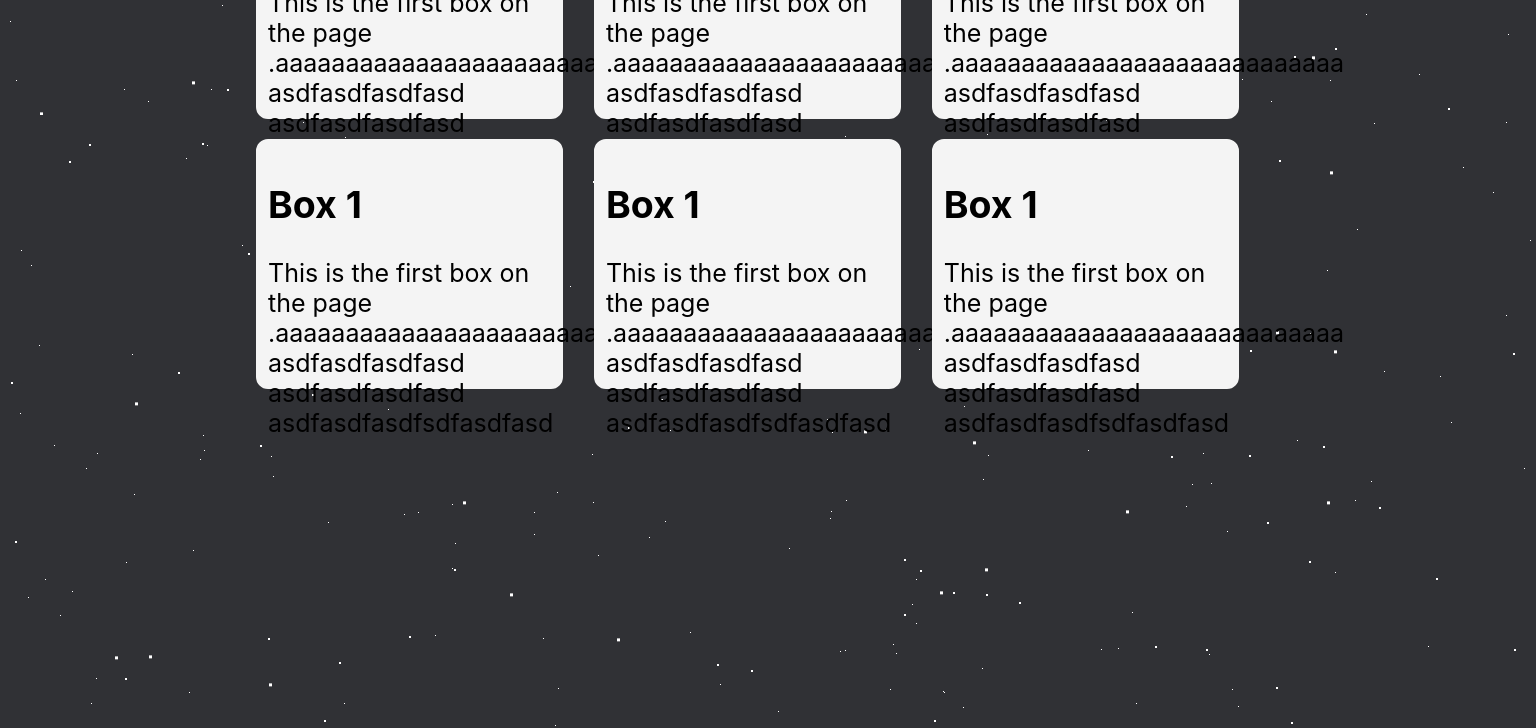
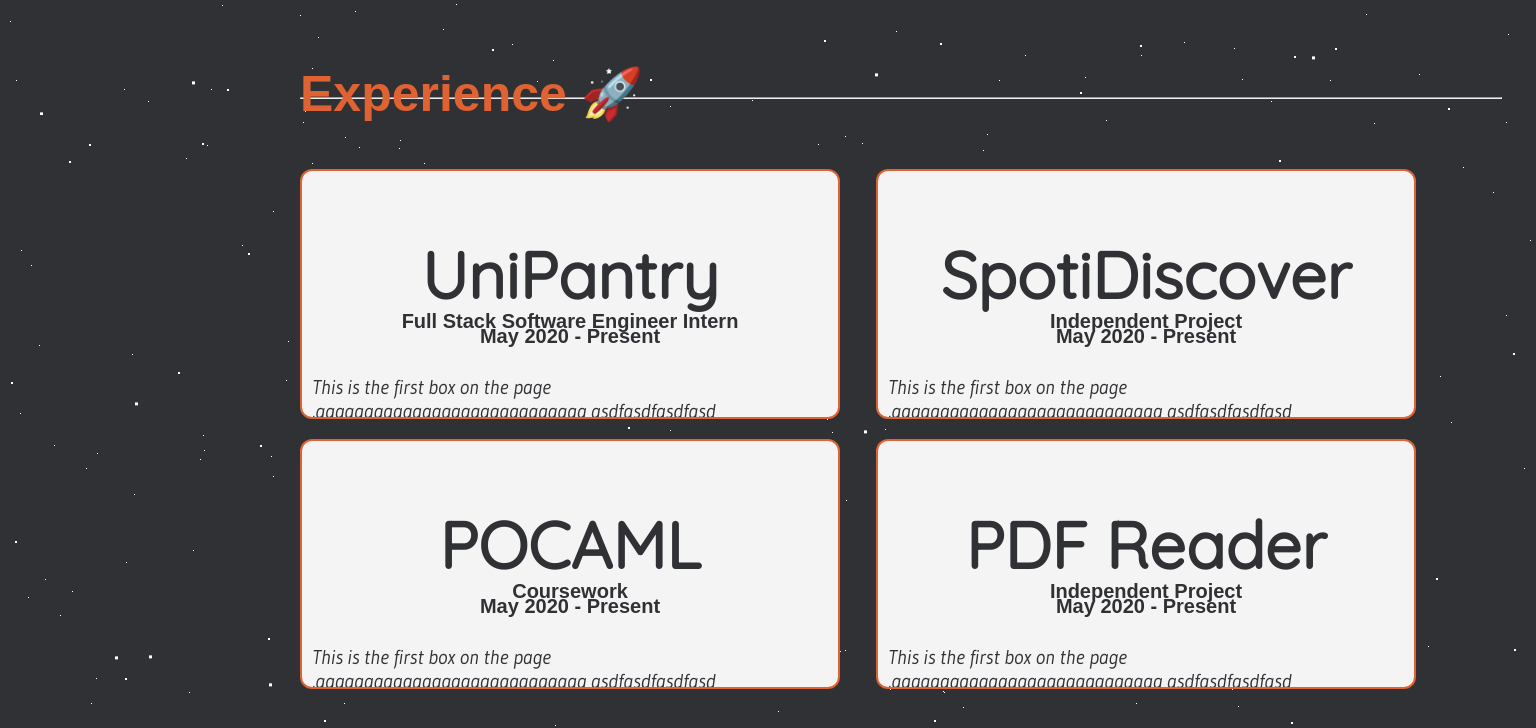
Before and after one commit to williammlee/aboutme, a React (Create React App) app: page / in a window 1280 px wide. Shown: the part 1780-2508 px from the top of the page, 1536 px wide, since content can reach past the window. Built offline with nearby package versions, Linux system fonts and the light colour scheme; a web font is replaced by a local one.

Commit message:
fixed headline division and padding issues

```diff
--- a/src/components/experience/Experience.css
+++ b/src/components/experience/Experience.css
@@ -1,17 +1,20 @@
 .container {
-  width: 80%;
+  width: 100%;
 
 }
 .expandable-boxes {
   position: relative;
+  width: 1200px;
+
 }
 .expandable-box {
-  width: 30%;
+  width: 45%;
   height: 250px;
   float: left;
   margin: 0 3% 20px 0;
   border: 2px solid #f4f4f4;
   border-radius: 12px;
+  border-color: #de6232;
   background-color: #f4f4f4;
   padding: 10px;
   box-sizing: border-box;
@@ -20,11 +23,12 @@
   -o-transition: all 0.3s ease-in-out;
   -ms-transition: all 0.3s ease-in-out;
   transition: all 0.3s ease-in-out;
+  overflow: hidden;
 }
 .expandable-box.open {
   border-color: #de6232;
-  width: 100%;
-  height: 180px;
+  width: 1200px;
+  height: 100%;
   margin: 0;
 }
 .expandable-box.out {
@@ -36,3 +40,31 @@
   margin: 0;
   opacity: 0;
 }
+
+.expandable-box h2{
+  font-family: 'Quicksand', sans-serif;
+  font-size: 65px;
+  font-weight: 800;
+  text-align: center;
+  margin-bottom: -25px;
+  color: #303135;
+}
+.expandable-box h3{
+  font-family: 'NTR', sans-serif;
+  font-size: 20px;
+  text-align: center;
+  margin-bottom: -35px;
+  color: #303135;
+}
+.expandable-box h4{
+  font-family: 'NTR', sans-serif;
+  font-size: 20px;
+  text-align: center;
+  color: #303135;
+}
+.expandable-box p{
+  font-family: 'Gudea', sans-serif;
+  font-size: 20px;
+  text-align: left;
+  color: #303135;
+}
--- a/src/components/experience/Experience.js
+++ b/src/components/experience/Experience.js
@@ -10,57 +10,64 @@ export default function Experience(){
             <div class="expandable-boxes">
                 <ScrollEffects>
                     <div class="expandable-box">
-                    <h2>Box 1</h2>
-                    <p>This is the first box on the page
-                    .aaaaaaaaaaaaaaaaaaaaaaaaaaaa asdfasdfasdfasd asdfasdfasdfasd
-                    asdfasdfasdfsdfasdfasd</p>
+
+                        <h2>UniPantry</h2>
+
+                        <h3>Full Stack Software Engineer Intern</h3>
+                        <h4>May 2020 - Present</h4>
+                        <p>
+                        This is the first box on the page
+                        .aaaaaaaaaaaaaaaaaaaaaaaaaaaa asdfasdfasdfasd asdfasdfasdfasd
+                        asdfasdfasdfsdfasdfasdasdfasdfasdfasdfasdfasdfasdfasdfasdfasdfasdf
+                        </p>
                     </div>
                 </ScrollEffects>
 
                 <ScrollEffects>
                     <div class="expandable-box">
-                    <h2>Box 1</h2>
-                    <p>This is the first box on the page
-                    .aaaaaaaaaaaaaaaaaaaaaaaaaaaa asdfasdfasdfasd asdfasdfasdfasd
-                    asdfasdfasdfsdfasdfasd</p>
+
+                        <h2>SpotiDiscover</h2>
+
+                        <h3>Independent Project</h3>
+                        <h4>May 2020 - Present</h4>
+                        <p>
+                        This is the first box on the page
+                        .aaaaaaaaaaaaaaaaaaaaaaaaaaaa asdfasdfasdfasd asdfasdfasdfasd
+                        asdfasdfasdfsdfasdfasdasdfasdfasdfasdfasdfasdfasdfasdfasdfasdfasdf
+                        </p>
                     </div>
                 </ScrollEffects>
 
                 <ScrollEffects>
                     <div class="expandable-box">
-                    <h2>Box 1</h2>
-                    <p>This is the first box on the page
-                    .aaaaaaaaaaaaaaaaaaaaaaaaaaaa asdfasdfasdfasd asdfasdfasdfasd
-                    asdfasdfasdfsdfasdfasd</p>
-                    </div>
-                </ScrollEffects>
 
-               <ScrollEffects>
-                    <div class="expandable-box">
-                    <h2>Box 1</h2>
-                    <p>This is the first box on the page
-                    .aaaaaaaaaaaaaaaaaaaaaaaaaaaa asdfasdfasdfasd asdfasdfasdfasd
-                    asdfasdfasdfsdfasdfasd</p>
+                        <h2>POCAML</h2>
+
+                        <h3>Coursework</h3>
+                        <h4>May 2020 - Present</h4>
+                        <p>
+                        This is the first box on the page
+                        .aaaaaaaaaaaaaaaaaaaaaaaaaaaa asdfasdfasdfasd asdfasdfasdfasd
+                        asdfasdfasdfsdfasdfasdasdfasdfasdfasdfasdfasdfasdfasdfasdfasdfasdf
+                        </p>
                     </div>
                 </ScrollEffects>
 
                 <ScrollEffects>
                     <div class="expandable-box">
-                    <h2>Box 1</h2>
-                    <p>This is the first box on the page
-                    .aaaaaaaaaaaaaaaaaaaaaaaaaaaa asdfasdfasdfasd asdfasdfasdfasd
-                    asdfasdfasdfsdfasdfasd</p>
+
+                        <h2>PDF Reader</h2>
+
+                        <h3>Independent Project</h3>
+                        <h4>May 2020 - Present</h4>
+                        <p>
+                        This is the first box on the page
+                        .aaaaaaaaaaaaaaaaaaaaaaaaaaaa asdfasdfasdfasd asdfasdfasdfasd
+                        asdfasdfasdfsdfasdfasdasdfasdfasdfasdfasdfasdfasdfasdfasdfasdfasdf
+                        </p>
                     </div>
                 </ScrollEffects>
 
-                <ScrollEffects>
-                    <div class="expandable-box">
-                    <h2>Box 1</h2>
-                    <p>This is the first box on the page
-                    .aaaaaaaaaaaaaaaaaaaaaaaaaaaa asdfasdfasdfasd asdfasdfasdfasd
-                    asdfasdfasdfsdfasdfasd</p>
-                    </div>
-                </ScrollEffects>
             </div>
 
         </div>
--- a/src/components/header/Header.css
+++ b/src/components/header/Header.css
@@ -4,6 +4,8 @@
     font-family: 'Quicksand', sans-serif;
     font-size: 100px;
     vertical-align: middle;
+    margin-left: 300px;
+    margin-right: -200px;
     -webkit-animation: tracking-in-expand 2s cubic-bezier(0.215, 0.610, 0.355, 1.000) both;
 	        animation: tracking-in-expand 2s cubic-bezier(0.215, 0.610, 0.355, 1.000) both;
 }
@@ -18,6 +20,7 @@ hr{
     color: #FFF;
     margin-top: -60px;
     margin-bottom: 70px;
+    width: 1200px;
 }
 
 
@@ -88,11 +91,13 @@ hr{
 }
 .home-area{
     position: relative;
-    width: 100%;
+    width: 1000px;
     height: 100vh;
     background-color: #303135;
     background-repeat: no-repeat;
     background-size: cover;
+    align-items: center;
+
 }
 .about-area, .experience-area, .hobbies-area, .contact-area{
     position: relative;
@@ -101,16 +106,18 @@ hr{
     align-items: center;
     flex-wrap: wrap;
     flex-direction: row;
-    width: 100%;
-    height: 700px;
+    width: 1000px;
+    height: 900px;
     font-size: 25px;
     padding-left: 20%;
+    margin-left: 100px;
 }
 
 html {
 	background-color: #303135;
     overflow: visible;
     scroll-behavior: smooth;
+    width: 1000px;
 }
 
 #stars {
@@ -178,8 +185,9 @@ html {
 	}
 }
 /*
+font-family: 'Quicksand', sans-serif;
+font-family: 'NTR', sans-serif;
 font-family: 'Gudea', sans-serif;
-font-family: 'NTR', sans-serif;
-font-family: 'Quicksand', sans-serif;
+
 
 */
--- a/src/components/header/Header.js
+++ b/src/components/header/Header.js
@@ -60,7 +60,6 @@ export default function Header(){
         return(
             <div class="experience-area" id="experience">
                 <div className="text-part">
-
                     <h1>Experience <span role="img" aria-label="rocket">🚀</span></h1>
                     <hr/>
                     <Experience/>
```
